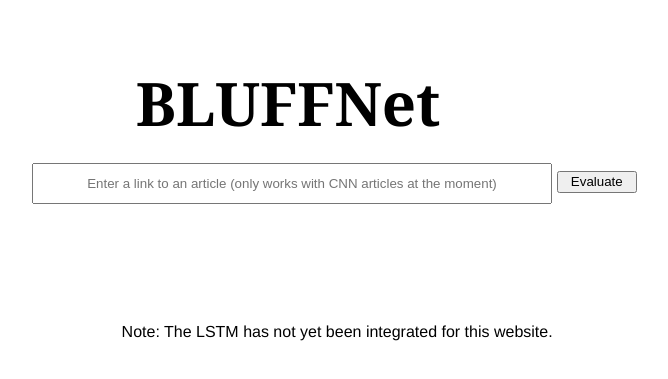
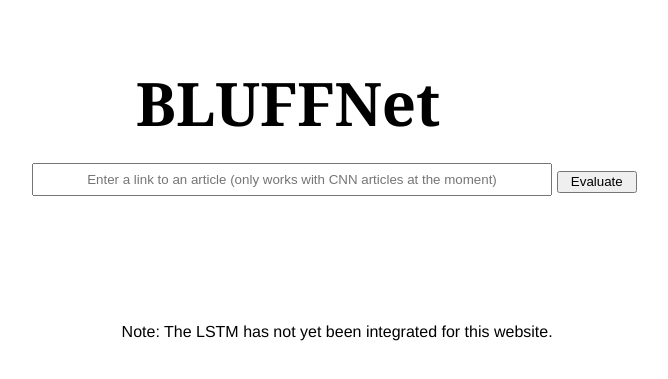
Before and after one commit to 1dividedby0/1dividedby0.github.io, a plain HTML site: page index.html in a window 1280 px wide. Shown: the part 97-476 px from the top of the page, without its empty margins (352-1020 px from the left). Drawn offline with Linux system fonts and the light colour scheme.

Commit message:
new stuff

```diff
--- a/main.css
+++ b/main.css
@@ -96,7 +96,7 @@ ul {
 #textfield {
     width:40%;
     left: 30%;
-    line-height: 35px;
+    line-height: 27px;
     margin-top: -100px;
     position: absolute;
     text-align: center;
```
